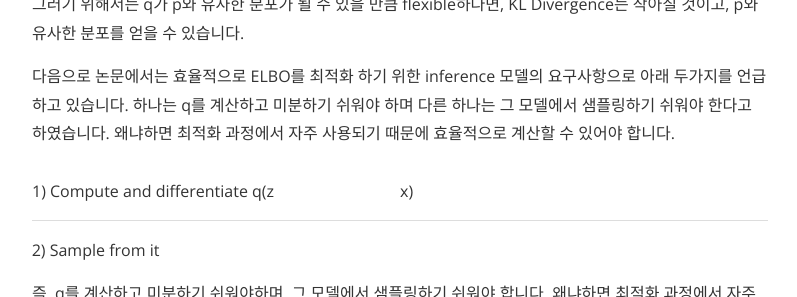
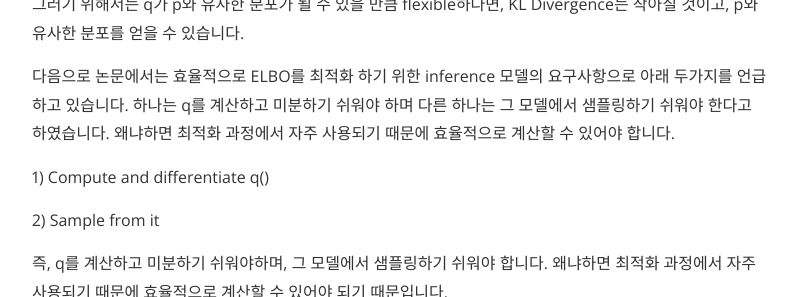
Before and after one commit to deep-generative-models-AIM5036/deep-generative-models-AIM5036.github.io, a Jekyll site: the page built from _posts/2022-11-12-IAF.md, in a window 1280 px wide and 900 px high, scrolled down 3524 px, cut to the strip 94-391 px from the top of the window. Shown: the whole strip, without its empty margins (240-1037 px from the left). Built offline with Jekyll 4.4.1, drawn with Linux system fonts in a browser that asks for light colours; nearby versions of some CDN libraries.

Commit message:
Update 2022-11-12-IAF.md
Signed-off-by: ybshim1009 <117826908+ybshim1009@users.noreply.github.com>

```diff
--- a/_posts/2022-11-12-IAF.md
+++ b/_posts/2022-11-12-IAF.md
@@ -65,7 +65,7 @@ Diederik P. Kingma (OpenAI), Tim Salimans (OpenAI), Rafal Jozefowics (OpenAI), X
 
 다음으로 논문에서는 효율적으로 ELBO를 최적화 하기 위한 inference 모델의 요구사항으로 아래 두가지를 언급하고 있습니다. 하나는 q를 계산하고 미분하기 쉬워야 하며 다른 하나는 그 모델에서 샘플링하기 쉬워야 한다고 하였습니다. 왜냐하면 최적화 과정에서 자주 사용되기 때문에 효율적으로 계산할 수 있어야 합니다.
 
-1) Compute and differentiate q(z|x)
+1) Compute and differentiate q()
 
 2) Sample from it
 
```
